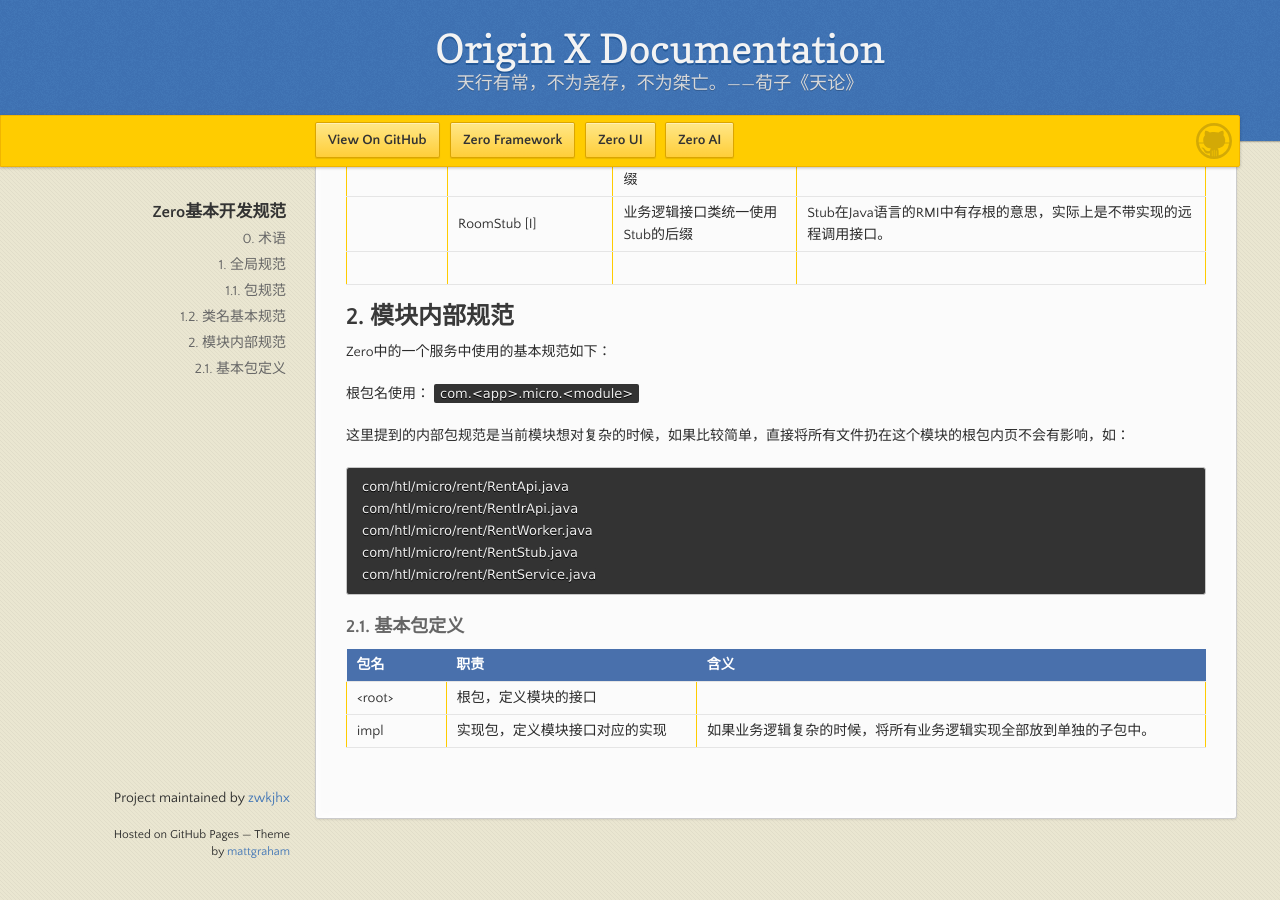
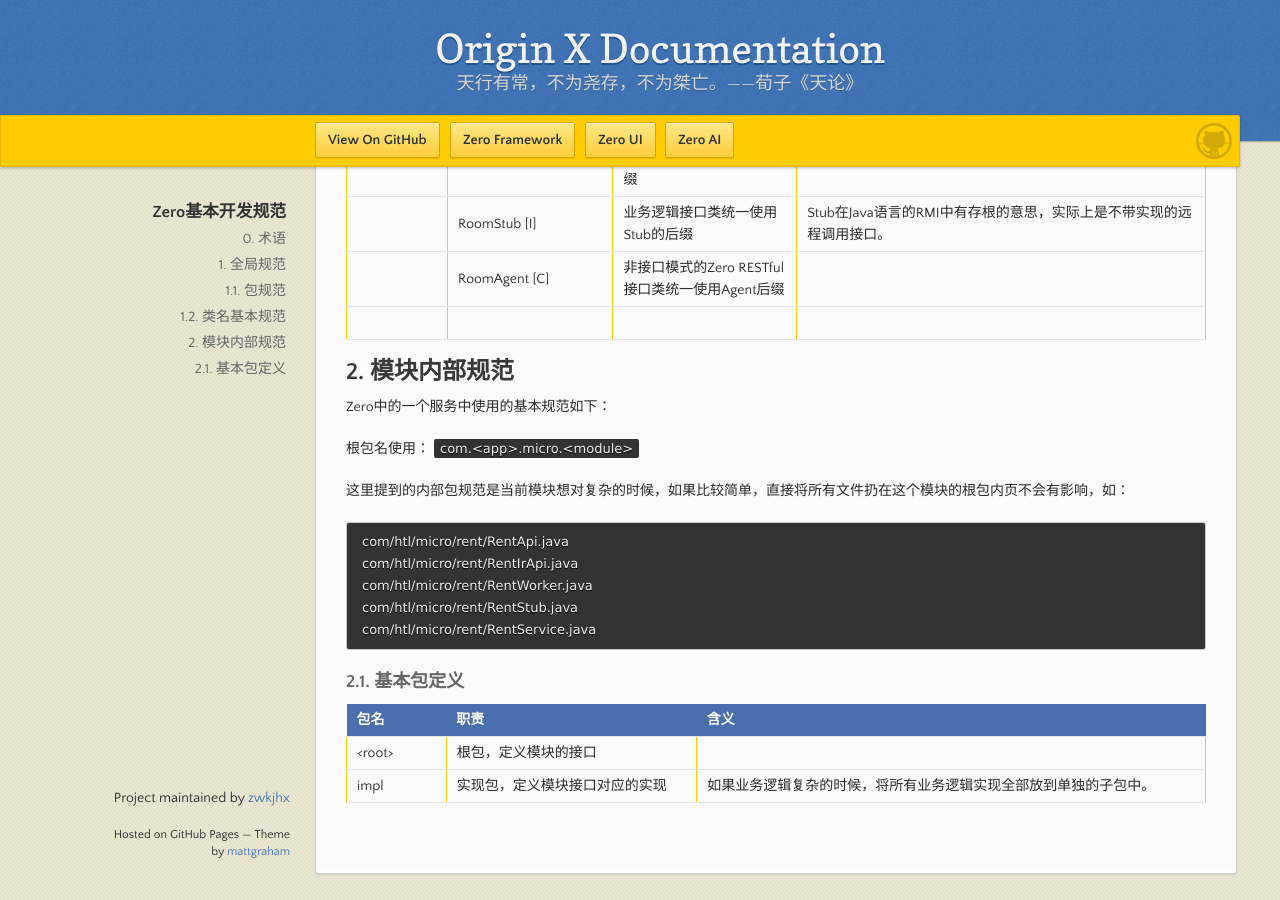
Before and after one commit to zwkjhx/ox-doc, a Jekyll site: the page built from specification/1-zerogui-fan/spc-001-zeroji-ben-kai-fa-gui-fan.md, in a window 1280 px wide and 900 px high, scrolled down 1254 px. Built offline with Jekyll 4.4.1, drawn with Linux system fonts in a browser that asks for light colours; our own code applies the rules of GitHub Pages for plain Markdown files; before the commit the page ends 2113 px from its top, so only the background shows below that.

Commit message:
Updates specification/1-zerogui-fan/spc-001-zeroji-ben-kai-fa-gui-fan.md
Auto commit by GitBook Editor

```diff
--- a/specification/1-zerogui-fan/spc-001-zeroji-ben-kai-fa-gui-fan.md
+++ b/specification/1-zerogui-fan/spc-001-zeroji-ben-kai-fa-gui-fan.md
@@ -37,6 +37,7 @@
 | micro.&lt;module&gt; | RoomApi \[I\] | 所有RESTful接口类统一使用Api后缀 |  |
 |  | RoomIrApi \[I\] | 查询和基础接口分离的时候，查询类的使用IrApi后缀 | Ir全称：Information Retrieval，信息检索。 |
 |  | RoomStub \[I\] | 业务逻辑接口类统一使用Stub的后缀 | Stub在Java语言的RMI中有存根的意思，实际上是不带实现的远程调用接口。 |
+|  | RoomAgent \[C\] | 非接口模式的Zero RESTful接口类统一使用Agent后缀 |  |
 |  |  |  |  |
 
 ## 2. 模块内部规范
```
